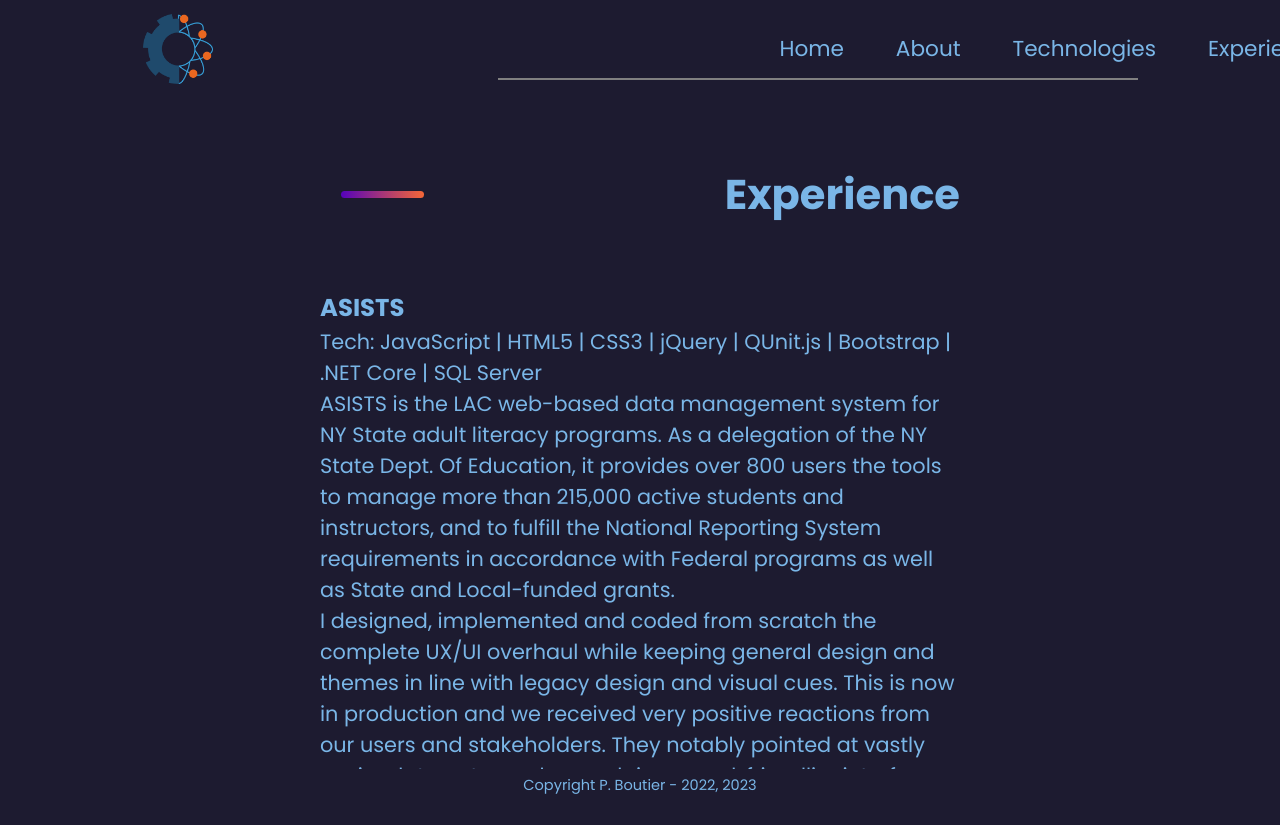
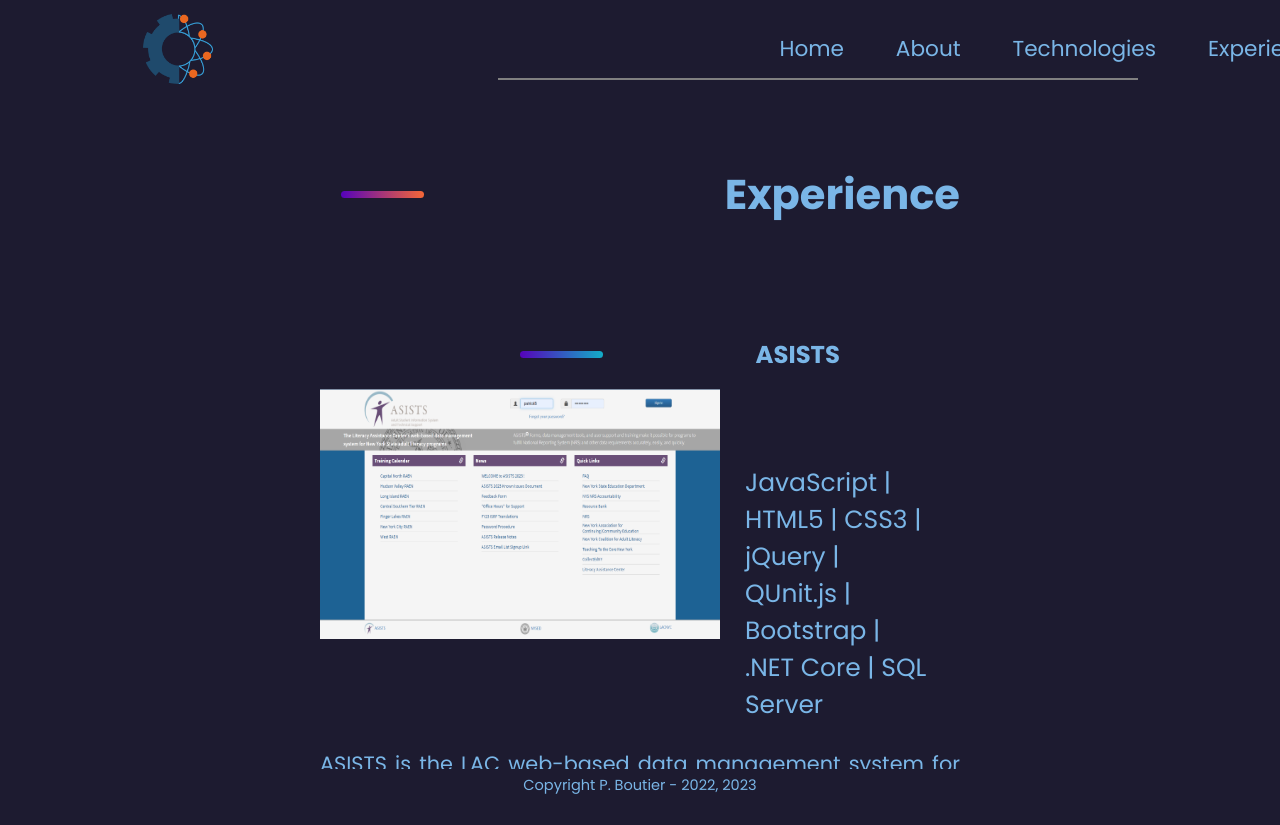
Before and after one commit to wildapt01/portfolio-next-1, a Next.js app: page /experience in a window 1280 px wide. Shown: the top 825 px of the page. Built offline with nearby package versions, Linux system fonts and the light colour scheme.

Commit message:
Add card images and formatting

```diff
--- a/components/Divider.js
+++ b/components/Divider.js
@@ -1,7 +1,9 @@
 import styles from "../styles/Divider.module.css";
 
-const Divider = () => {
+export const Divider = () => {
   return <div className={styles.divider}></div>;
 };
 
-export default Divider;
+export const AltDivider = () => {
+  return <div className={styles.alt_divider}></div>;
+};
--- a/components/ProjectCard.js
+++ b/components/ProjectCard.js
@@ -1,20 +1,42 @@
-// import styles from "../styles/Projects.module.css";
+import Image from "next/image";
+import styles from "../styles/Projects.module.css";
+import { AltDivider } from "./Divider.js";
 
 const ProjectCard = ({ props }) => {
   // const { objItem, indx } = props;
-  const { title, tech, parags, points } = props;
+  const { title, tech, parags, points, imageRef } = props;
+  const pointsLeft = points.slice(0, 4);
+  const pointsRight = points.slice(4);
   return (
     <>
-      <h3>{title}</h3>
-      <p>Tech: {tech}</p>
-      {parags.map((content, indx) => (
-        <p key={indx}>{content}</p>
-      ))}
-      <ul>
-        {points.map((item, indx) => (
-          <li key={indx}>{item}</li>
+      <div className={styles.card_title}>
+        <AltDivider />
+        <h3>{title}</h3>
+      </div>
+      <div>
+        <div className={styles.card_header}>
+          <Image src={imageRef} alt="project image" width={400} height={250} />
+          <p>{tech}</p>
+        </div>
+
+        {parags.map((content, indx) => (
+          <p className={styles.card_text} key={indx}>
+            {content}
+          </p>
         ))}
-      </ul>
+        <div className={styles.card_list}>
+          <ul className={styles.card_ul}>
+            {pointsLeft.map((item, indx) => (
+              <li key={indx}>{item}</li>
+            ))}
+          </ul>
+          <ul className={styles.card_ul}>
+            {pointsRight.map((item, indx) => (
+              <li key={indx}>{item}</li>
+            ))}
+          </ul>
+        </div>
+      </div>
     </>
   );
 };
--- a/components/textContent.js
+++ b/components/textContent.js
@@ -55,7 +55,8 @@ export const projectsText = [
       "Unit testing",
       "Decreasing technical debt",
       "Increasing speed and ergonomy"
-    ]
+    ],
+    imageRef: "/asists1.png"
   },
   {
     title: "All Star Code",
@@ -64,6 +65,7 @@ export const projectsText = [
       "Trained a cohort of 17 high school students of color with little or no coding experience as part of the Summer Intensive bootcamp, hosted and funded by Goldman Sachs.",
       "Taught JavaScript, HTML, CSS, P5.js, API integration, Firebase usage as well as best practice, soft skills and core skills. Built parts of the day-to-day curriculum, projects and materials, collaborating with two Teaching Assistants and Goldman Sachs liaison."
     ],
-    points: []
+    points: [],
+    imageRef: "/all-star-code.png"
   }
 ];
--- a/pages/about/index.js
+++ b/pages/about/index.js
@@ -1,5 +1,5 @@
 import Head from "next/head";
-import Divider from "../../components/Divider";
+import { Divider } from "../../components/Divider";
 import styles from "../../styles/About.module.css";
 // eslint-disable-next-line prettier/prettier
 import { aboutText } from "../../components/textContent.js";
--- a/pages/experience/index.js
+++ b/pages/experience/index.js
@@ -1,5 +1,5 @@
 import Head from "next/head";
-import Divider from "../../components/Divider";
+import { Divider } from "../../components/Divider";
 import ProjectCard from "../../components/ProjectCard";
 import { projectsText } from "../../components/textContent";
 import styles from "../../styles/Projects.module.css";
--- a/pages/techstack/index.js
+++ b/pages/techstack/index.js
@@ -1,5 +1,5 @@
 import Head from "next/head";
-import Divider from "../../components/Divider";
+import { Divider } from "../../components/Divider";
 import TechCard from "../../components/TechCard";
 import styles from "../../styles/TechStack.module.css";
 import { techCards } from "../../components/textContent";
--- a/styles/Divider.module.css
+++ b/styles/Divider.module.css
@@ -1,4 +1,5 @@
-.divider {
+.divider,
+.alt_divider {
   width: 4em;
   height: 0.35em;
   border-radius: 0.5em;
--- a/styles/Projects.module.css
+++ b/styles/Projects.module.css
@@ -1,8 +1,34 @@
 .card_text {
   text-align: justify;
-  font-size: 0.8em;
+  font-size: 1em;
+  padding-bottom: 0.5em;
 }
-
+.card_title {
+  display: flex;
+  justify-content: space-around;
+  align-items: center;
+  margin-left: 8vw;
+  margin-top: 1.5em;
+}
+.card_header {
+  display: flex;
+  justify-content: space-between;
+  font-size: 1.2em;
+}
+.card_header:first-child {
+  padding: 0 1em 1em 0;
+}
+.card_list {
+  display: flex;
+  justify-content: space-evenly;
+}
+.card_header p {
+  padding-left: 1em;
+  padding-top: 3em;
+}
+.card_title > h3 {
+  width: 10vw;
+}
 .scrolling {
   -ms-overflow-style: none; /* for Internet Explorer, Edge */
   scrollbar-width: none; /* for Firefox */
```
Also changed, not shown: public/all-star-code.png (added), public/asists1.png (added).
